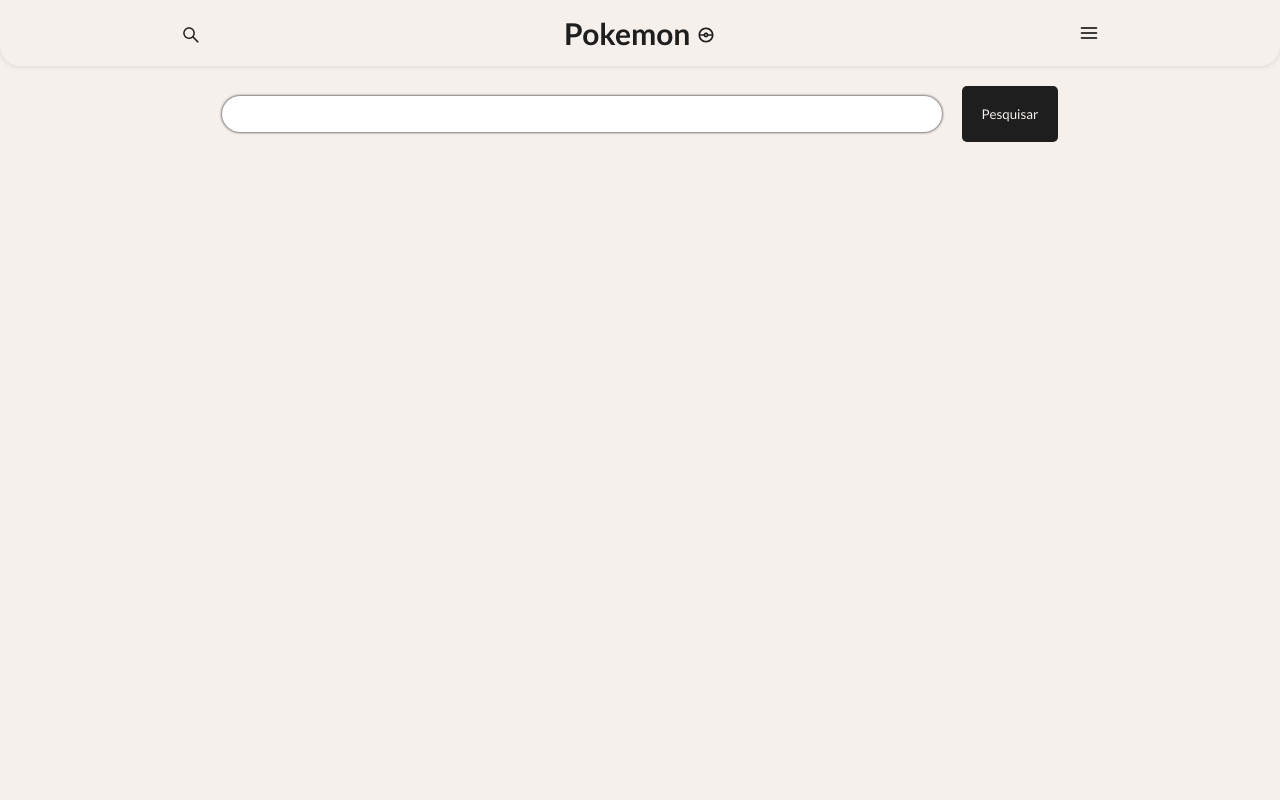
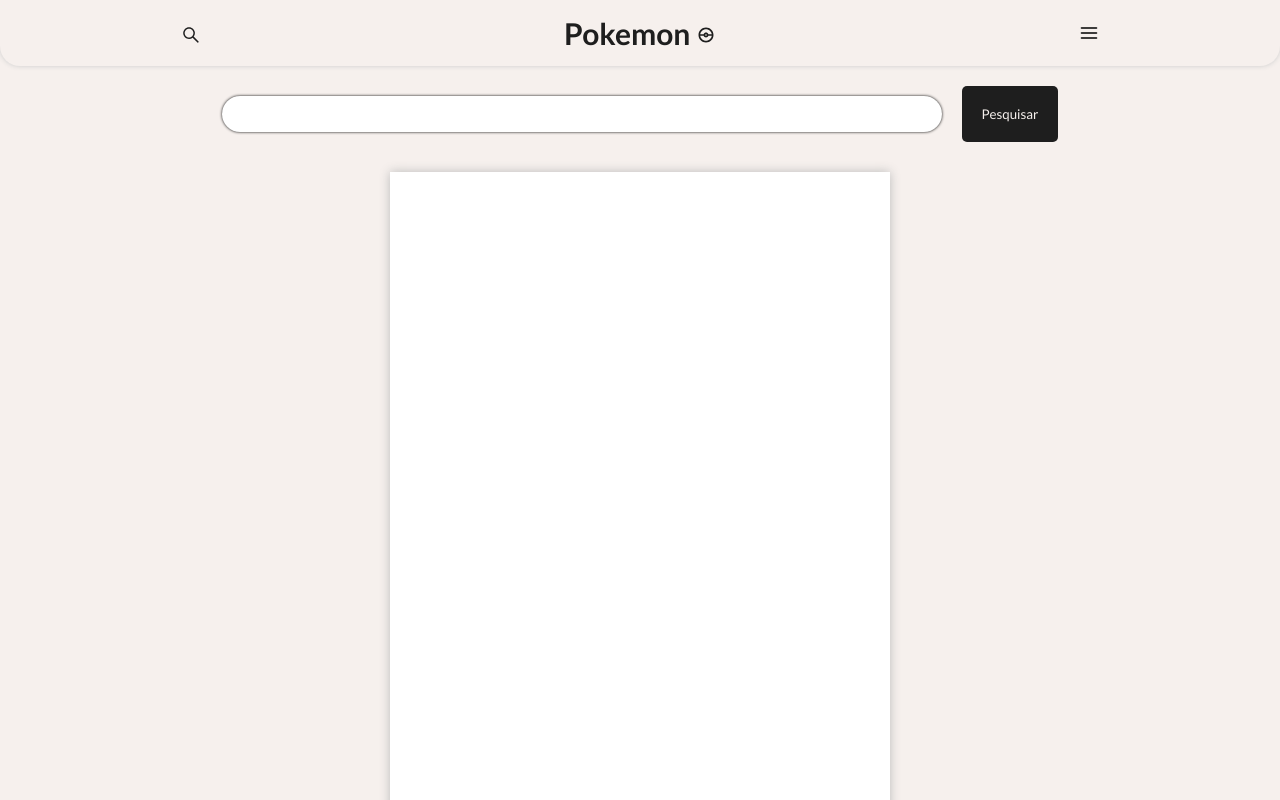
Before and after one commit to SavioSoares7/pokedex, a React (Vite) app in the folder pokemon/: page / in a window 1280 px wide. Shown: the top 800 px of the page. Built offline with nearby package versions, Linux system fonts and the light colour scheme.

Commit message:
Progression created box pokemon search

```diff
--- /dev/null
+++ b/pokemon/src/controllers/SearchPokemon.jsx
@@ -0,0 +1,33 @@
+export class Pokemon {
+  CreateBox(pokemon) {
+    let pokemonMoves = pokemon.moves;
+
+    let containerBox = document.querySelector("div#container-box");
+    let containerInfo = document.querySelector("div#container-info");
+    containerInfo.classList.add("box-pokemon");
+
+    let containerMove = document.querySelector("div#container-move");
+    let pokemonInfo = document.querySelector("div#pokemon-info");
+
+    let img = document.createElement("img");
+    let name = document.createElement("h1");
+    let tag = document.createElement("div");
+
+    img.src = `${pokemon.sprites.other.home.front_default}`;
+
+    name.innerText = `${pokemon.species.name}`;
+
+    containerInfo.appendChild(img);
+    containerInfo.appendChild(name);
+    pokemonMoves.forEach((element) => {
+      let tag = document.createElement("div");
+
+      tag.innerText = element.move.name;
+      containerMove.appendChild(tag);
+    });
+
+    console.log(pokemon.id);
+
+    return containerBox;
+  }
+}
--- a/pokemon/src/pages/search/index.jsx
+++ b/pokemon/src/pages/search/index.jsx
@@ -2,19 +2,10 @@
 
 import { Header } from "../../components/header";
 
+import { Pokemon } from "../../controllers/SearchPokemon";
+const pokemon = new Pokemon();
+
 export function Search() {
-  function createBox(pokemon) {
-    let containerBox = document.querySelector("div#container-box");
-
-    containerBox.classList.add("box-pokemon");
-
-    let img = document.createElement("img");
-    img.src = `${pokemon.sprites.front_default}`;
-
-    containerBox.appendChild(img);
-    return containerBox;
-  }
-
   function searchPokemon() {
     let search = document.querySelector("input#pokemon").value;
     let URL = `https://pokeapi.co/api/v2/pokemon/${search}`;
@@ -29,7 +20,7 @@
         return date.json();
       })
       .then((date) => {
-        createBox(date);
+        pokemon.CreateBox(date);
       })
       .catch((e) => {
         console.log("Pokemon não encontrado");
@@ -45,7 +36,14 @@
           <button onClick={searchPokemon}>Pesquisar</button>
         </div>
 
-        <div id="container-box"></div>
+        <div id="container-box">
+          <div id="container-info">
+            <div id="pokemon-info"></div>
+          </div>
+          <div id="container-moves">
+            <div id="container-move"></div>
+          </div>
+        </div>
       </Container>
     </>
   );
--- a/pokemon/src/pages/search/style.js
+++ b/pokemon/src/pages/search/style.js
@@ -1,23 +1,6 @@
 import styled from "styled-components";
 
 export const Container = styled.div`
-  > div.box-pokemon {
-    background-color: #fff;
-    box-shadow: 0px 0px 10px #bbb;
-    width: 500px;
-    height: 800px;
-    display: flex;
-    align-items: center;
-    flex-direction: column;
-    > img {
-      margin-top: 10px;
-      width: 250px;
-      height: 250px;
-      border-radius: 50%;
-      border: 1px solid #ccc;
-    }
-  }
-
   width: 1080px;
   margin: 0 auto;
 
@@ -49,4 +32,67 @@
       box-shadow: 0px 0px 3px black;
     }
   }
+  > div#container-box {
+    display: flex;
+    align-items: center;
+    flex-direction: column;
+
+    padding: 10px;
+    background-color: #fff;
+    box-shadow: 0px 0px 10px #bbb;
+    width: 500px;
+    min-height: 800px;
+
+    > div.box-pokemon {
+      display: flex;
+      align-items: center;
+      flex-direction: column;
+
+      width: 100%;
+      border-bottom: 1px solid #ccc;
+      padding-bottom: 5px;
+      > h1 {
+        text-transform: capitalize;
+      }
+      > img {
+        margin-top: 10px;
+        width: 250px;
+        height: 250px;
+        border-radius: 50%;
+        border: 1px solid #ccc;
+      }
+      > div.tag {
+        width: 50px;
+        height: 50px;
+        background-color: red;
+      }
+    }
+    > div#container-moves {
+      width: 100%;
+      margin-top: 10px;
+      display: flex;
+      flex-direction: column;
+      flex-wrap: wrap;
+      > div {
+        display: flex;
+        justify-content: center;
+        flex-wrap: wrap;
+        gap: 10px;
+        > div {
+          width: 25%;
+          text-transform: uppercase;
+          background-color: ${({ theme }) => theme.COLORS.BG_BLACK};
+          color: ${({ theme }) => theme.COLORS.BG_WHITE};
+          border: 1px solid #ccc;
+          border-radius: 10px;
+          font-size: 10px;
+          padding: 14px;
+
+          &:hover {
+            opacity: 0.95;
+          }
+        }
+      }
+    }
+  }
 `;
```
